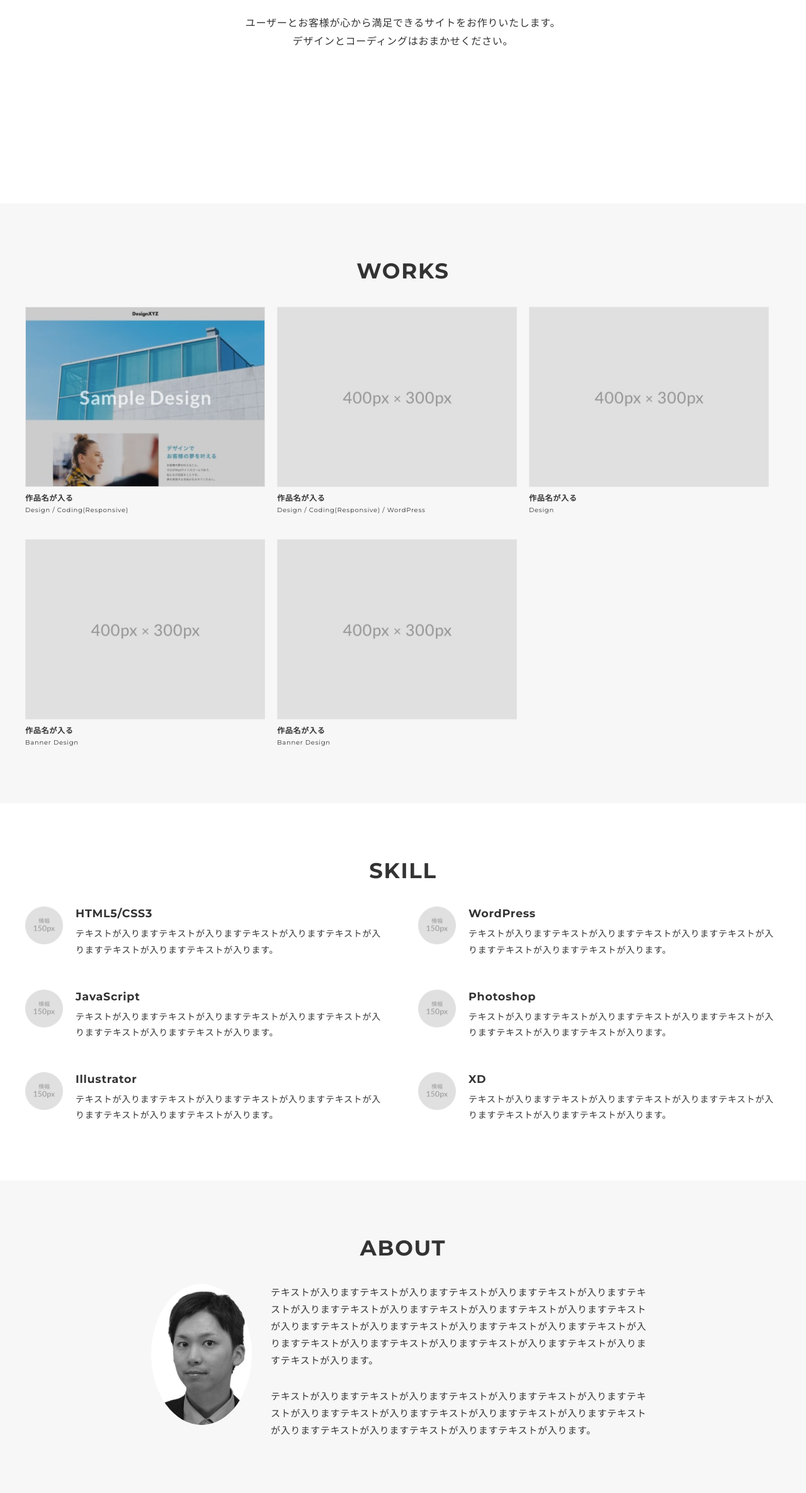
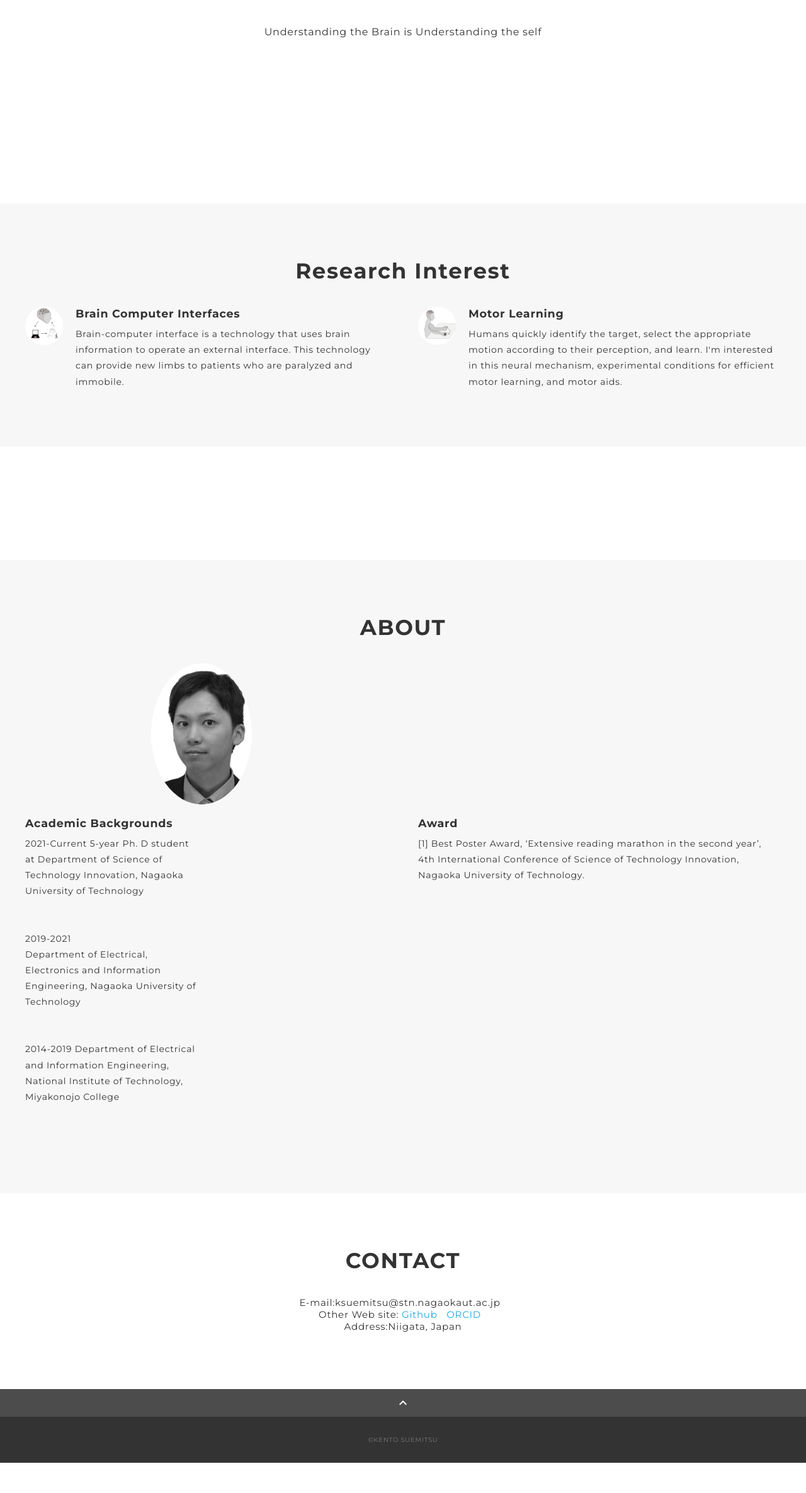
Before and after one commit to suemiken/suemiken.github.io, a plain HTML site: page index.html in a window 1280 px wide. Shown: the part 430-2800 px from the top of the page at 63% size. After the commit the page ends 2752 px from the top, so only its background shows below. Drawn offline with nearby package versions, Linux system fonts and the light colour scheme.

Commit message:
add index and publications

```diff
--- a/index.html
+++ b/index.html
@@ -4,12 +4,12 @@
   <meta charset="utf-8">
   <meta name="viewport" content="width=device-width,initial-scale=1">
   <meta property='og:type' content='website'>
-  <meta property='og:title' content='WebデザイナーTARO YAMADA ポートフォリオ'>
+  <meta property='og:title' content='WebデザイナーKENTO SUEMITSU ポートフォリオ'>
   <meta property='og:url' content='URLが入る'>
-  <meta property='og:description' content='TARO YAMADAのポートフォリオサイトです。'>
+  <meta property='og:description' content='KENTO SUEMITSUのポートフォリオサイトです。'>
   <meta property="og:image" content="img/ogp.png">
-  <meta name="description" content="TARO YAMADAのポートフォリオサイトです" />
-  <title>TARO YAMADA ポートフォリオ</title>
+  <meta name="description" content="KENTO SUEMITSUのポートフォリオサイトです" />
+  <title>KENTO SUEMITSU ポートフォリオ</title>
   <link rel="preconnect" href="https://fonts.gstatic.com">
   <link href="https://fonts.googleapis.com/css2?family=Montserrat:wght@400;700&display=swap" rel="stylesheet">
   <link href="https://fonts.googleapis.com/css?family=Material+Icons+Outlined" rel="stylesheet">
@@ -26,12 +26,11 @@
     <header class="header ">
       <div class="container">
         <h1 class="header-logo">
-          <a href=".">TARO YAMADA</a>
+          <a href=".">KENTO SUEMITSU</a>
         </h1>
         <nav class="gnav">
           <ul class="gnav-list">
-            <li class="gnav-item"><a href="#works">WORKS</a></li>
-            <li class="gnav-item"><a href="#skill">SKILL</a></li>
+            <li class="gnav-item"><a href="publications.html">PUBLICATIONDS</a></li>
             <li class="gnav-item"><a href="#about">ABOUT</a></li>
             <li class="gnav-item"><a href="#contact">CONTACT</a></li>
           </ul>
@@ -45,18 +44,19 @@
       <!-- mv -->
       <div class="mv">
         <div class="mv-container">
-          <p class="mv-title">TARO YAMADA</p>
+          <p class="mv-title">KENTO SUEMITSU</p>
           <p class="mv-subtitle">PORTFOLIO</p>
           <p class="mv-text">
-            ユーザーとお客様が心から満足できる<br class="sp-only">サイトをお作りいたします。<br>
-            デザインとコーディングは<br class="sp-only">おまかせください。<br>
+            Understanding the Brain is <br class="sp-only">
+            Understanding the self
+            <br>
           </p>
         </div>
       </div>
       <!-- /mv -->
 
       <!-- works -->
-      <section class="works section" id="works">
+      <!-- <section class="works section" id="works">
         <div class="container">
           <h2 class="title">WORKS</h2>
           <div class="works-list">
@@ -87,100 +87,138 @@
             </a>
           </div>
         </div>
-      </section>
+      </section> -->
       <!-- /works -->
+
+
 
       <!-- skill -->
       <section class="skill section" id="skill">
         <div class="container">
-          <h2 class="title">SKILL</h2>
+          <h2 class="title">Research Interest</h2>
           <div class="skill-list">
             <div class="skill-item">
-              <p class="skill-img"><img src="img/icon_skill.png" alt=""></p>
+              <p class="skill-img"><img src="img/bci.png" alt=""></p>
               <div class="skill-body">
-                <h3 class="skill-name">HTML5/CSS3</h3>
+                <h3 class="skill-name">Brain Computer Interfaces</h3>
                 <p class="skill-text">
-                  テキストが入りますテキストが入りますテキストが入りますテキストが入りますテキストが入りますテキストが入ります。</p>
+                 Brain-computer interface is a technology that uses
+                 brain information to operate an external interface.
+                 This technology can provide new limbs to patients
+                 who are paralyzed and immobile.
+                </p>
               </div>
             </div>
+
             <div class="skill-item">
-              <p class="skill-img"><img src="img/icon_skill.png" alt=""></p>
+              <p class="skill-img"><img src="img/motor_learn.png" alt=""></p>
               <div class="skill-body">
-                <h3 class="skill-name">WordPress</h3>
+                <h3 class="skill-name">Motor Learning</h3>
                 <p class="skill-text">
-                  テキストが入りますテキストが入りますテキストが入りますテキストが入りますテキストが入りますテキストが入ります。</p>
+                  Humans quickly identify the target, select the
+                  appropriate motion according to their perception,
+                   and learn. I'm  interested in this neural mechanism,
+                   experimental conditions for efficient motor learning,
+                   and motor aids.
+                </p>
               </div>
             </div>
-            <div class="skill-item">
-              <p class="skill-img"><img src="img/icon_skill.png" alt=""></p>
-              <div class="skill-body">
-                <h3 class="skill-name">JavaScript</h3>
-                <p class="skill-text">
-                  テキストが入りますテキストが入りますテキストが入りますテキストが入りますテキストが入りますテキストが入ります。</p>
-              </div>
-            </div>
-            <div class="skill-item">
-              <p class="skill-img"><img src="img/icon_skill.png" alt=""></p>
-              <div class="skill-body">
-                <h3 class="skill-name">Photoshop</h3>
-                <p class="skill-text">
-                  テキストが入りますテキストが入りますテキストが入りますテキストが入りますテキストが入りますテキストが入ります。</p>
-              </div>
-            </div>
-            <div class="skill-item">
-              <p class="skill-img"><img src="img/icon_skill.png" alt=""></p>
-              <div class="skill-body">
-                <h3 class="skill-name">Illustrator</h3>
-                <p class="skill-text">
-                  テキストが入りますテキストが入りますテキストが入りますテキストが入りますテキストが入りますテキストが入ります。</p>
-              </div>
-            </div>
-            <div class="skill-item">
-              <p class="skill-img"><img src="img/icon_skill.png" alt=""></p>
-              <div class="skill-body">
-                <h3 class="skill-name">XD</h3>
-                <p class="skill-text">
-                  テキストが入りますテキストが入りますテキストが入りますテキストが入りますテキストが入りますテキストが入ります。</p>
-              </div>
-            </div>
+
           </div>
         </div>
       </section>
       <!-- /skill -->
 
+      <!-- skill -->
+      <section class="skill section" id="skill">
+
+      </section>
+      <!-- /skill -->
+
+
       <!-- about -->
       <section class="about section" id="about">
+        <h2 class="title">ABOUT</h2>
+
+        <div class="profile">
+          <p class="profile-img">
+            <img src="img/profile.jpg">
+          </p>
+        </div><br>
+
         <div class="container">
-          <h2 class="title">ABOUT</h2>
-          <div class="profile">
-            <p class="profile-img">
-              <img src="img/profile.jpg" alt="">
-            </p>
-            <div class="profile-body">
-              <p>
-                テキストが入りますテキストが入りますテキストが入りますテキストが入りますテキストが入りますテキストが入りますテキストが入りますテキストが入りますテキストが入りますテキストが入りますテキストが入りますテキストが入りますテキストが入りますテキストが入りますテキストが入りますテキストが入りますテキストが入りますテキストが入ります。
-              </p>
-              <p>
-                テキストが入りますテキストが入りますテキストが入りますテキストが入りますテキストが入りますテキストが入りますテキストが入りますテキストが入りますテキストが入りますテキストが入りますテキストが入りますテキストが入ります。
-              </p>
+          <div class="skill-list">
+            <div class="skill-item">
+              <div class="skill-body">
+                <h3 class="skill-name">Academic Backgrounds</h3>
+                <div class="skill-item">
+                  <div class="skill-body">
+                    <p class="skill-text">
+                      2021-Current
+                      5-year Ph. D student at Department of Science of Technology Innovation, Nagaoka University of Technology
+                    </p>
+                  </div>
+                </div>
+
+                <div class="skill-item">
+                  <div class="skill-body">
+                    <p class="skill-text">
+                      2019-2021<br>
+                      Department of Electrical, Electronics and Information Engineering, Nagaoka University of Technology
+                    </p>
+                  </div>
+                </div>
+                <div class="skill-item">
+                  <div class="skill-body">
+                    <p class="skill-text">
+                      2014-2019
+                      Department of Electrical and Information Engineering, National Institute of Technology, Miyakonojo College
+                    </p>
+                  </div>
+                </div>
+
+              </div>
+            </div>
+            <div class="skill-item">
+              <div class="skill-body">
+                <h3 class="skill-name">Award</h3>
+                <p class="skill-text">
+                  [1] Best Poster Award, ‘Extensive reading marathon in the second year’, 4th International Conference of Science
+                  of Technology Innovation, Nagaoka University of Technology.
+                </p>
+              </div>
             </div>
           </div>
+
+
         </div>
       </section>
       <!-- /about -->
+
+
+
 
       <!-- contact -->
       <section class="contact section" id="contact">
         <div class="container">
           <h2 class="title">CONTACT</h2>
           <p class="lead">
-            お問い合わせは、<br class="sp-only">SNSかメールにてお願いいたします。
+            <!-- お問い合わせは、<br class="sp-only">SNSかメールにてお願いいたします。 -->
           </p>
           <div class="contact-list">
-            <a class="contact-item" href="https://twitter.com/" target="_blank" rel="noopener">Twitter</a>
-            <a class="contact-item" href="https://www.instagram.com/" target="_blank" rel="noopener">Instagram</a>
-            <span class="contact-item">xxxxxx@gmail.com</span>
+
+            <span class="contact-item">E-mail:ksuemitsu@stn.nagaokaut.ac.jp</span><br>
+
           </div>
+        </div>
+        <div class="profile-body">
+
+          <div class="contact-list">
+            Other Web site: <a class="contact-item" href="https://github.com/suemiken" target="_blank" rel="noopener">Github</a>
+            <a class="contact-item" href="https://orcid.org/0000-0002-3707-6258" target="_blank" rel="noopener">ORCID</a><br>
+            <span class="contact-item">Address:Niigata, Japan </span>
+          </div>
+
         </div>
       </section>
       <!-- /contact -->
@@ -191,7 +229,7 @@
 
     <!-- footer -->
     <footer class="footer">
-      <div class="copyright">&copy;TARO YAMADA</div>
+      <div class="copyright">&copy;KENTO SUEMITSU</div>
     </footer>
     <!-- /footer -->
 
```
Also changed, not shown: publications.html (added, +153 -0 lines).
